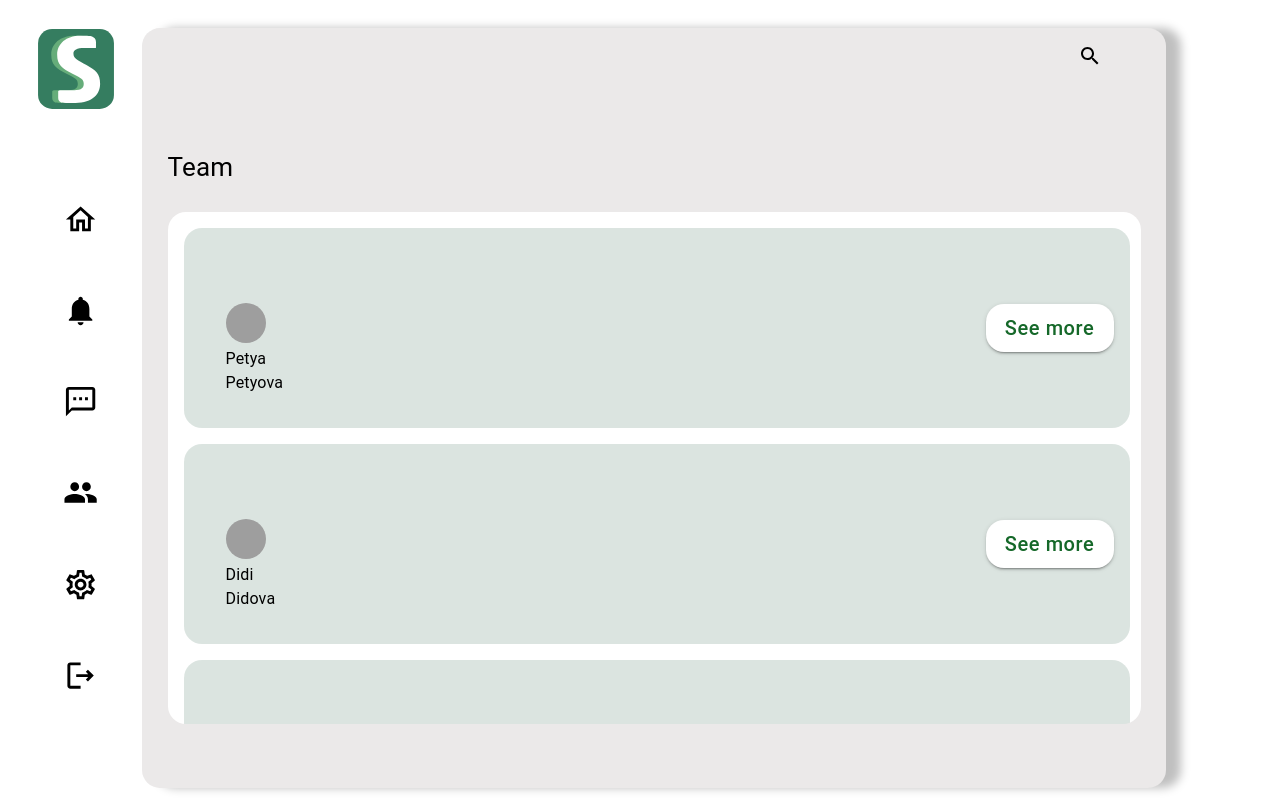
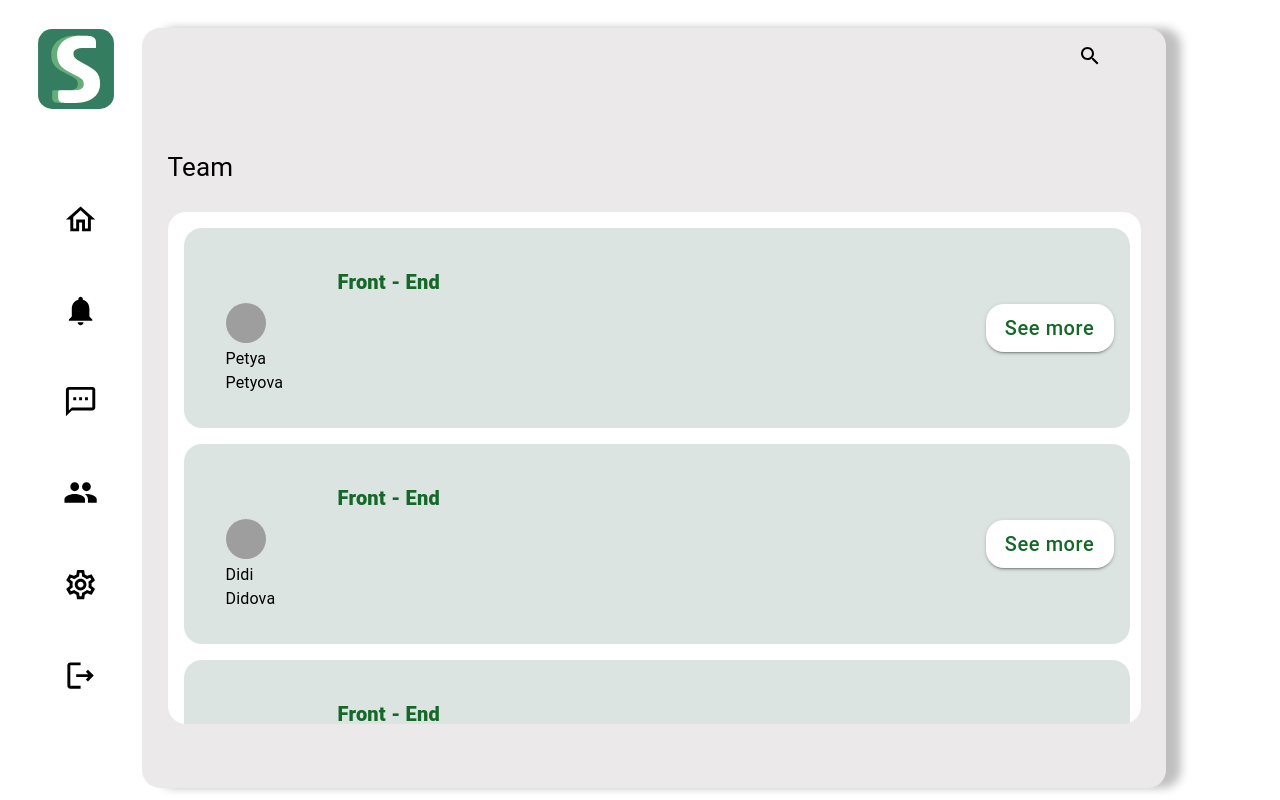
Before and after one commit to Society-Project/Society, a Next.js app in the folder client/: page /team in a window 1280 px wide. Built offline with nearby package versions, Linux system fonts and the light colour scheme; grey boxes are pictures that could not be loaded.

Commit message:
Add person role text.

```diff
--- a/client/src/components/Styles/TeamPageStyles.scss
+++ b/client/src/components/Styles/TeamPageStyles.scss
@@ -52,6 +52,15 @@
       height: 50px;
       border-radius: 0%;
     }
+    .PersonRole {
+      position: absolute;
+      left: 12vw;
+      top: 20%;
+      color: rgba(21, 104, 41, 1);
+      font-weight: 900;
+      font-size: 20px;
+      font-family: Roboto;
+    }
   }
 
   .SeeMoreButton {
--- a/client/src/components/teamPage/TeamPage.tsx
+++ b/client/src/components/teamPage/TeamPage.tsx
@@ -1,5 +1,5 @@
 import React, { useState } from "react";
-import { Box } from "@mui/system";
+import { Box } from "@mui/material";
 import "../Styles/MainPage.scss";
 import { SearchBar } from "../SearchBar";
 import Modal from "react-modal";
@@ -57,13 +57,16 @@ export const TeamPage = () => {
         <Typography className="TeamText">Team</Typography>
         <Box id="box">
           <List>
-            {team.map((oneOfUs, index) => (
+            {team.map((oneOfUs:any, index:number) => (
               <React.Fragment key={index}>
                 <ListItem>
                   <ListItem className="ProfileInformation">
                     <ListItemAvatar className="Avatar">
                       <Avatar alt={oneOfUs.name} src={oneOfUs.avatar} />
-                    <ListItemText primary={oneOfUs.name} />
+                      <ListItemText primary={oneOfUs.name} />
+                      <Typography className="PersonRole" variant="body2">
+                        Front - End
+                      </Typography>
                     </ListItemAvatar>
                     {oneOfUs.personInfo.length != 0 && (
                       <Button
```
